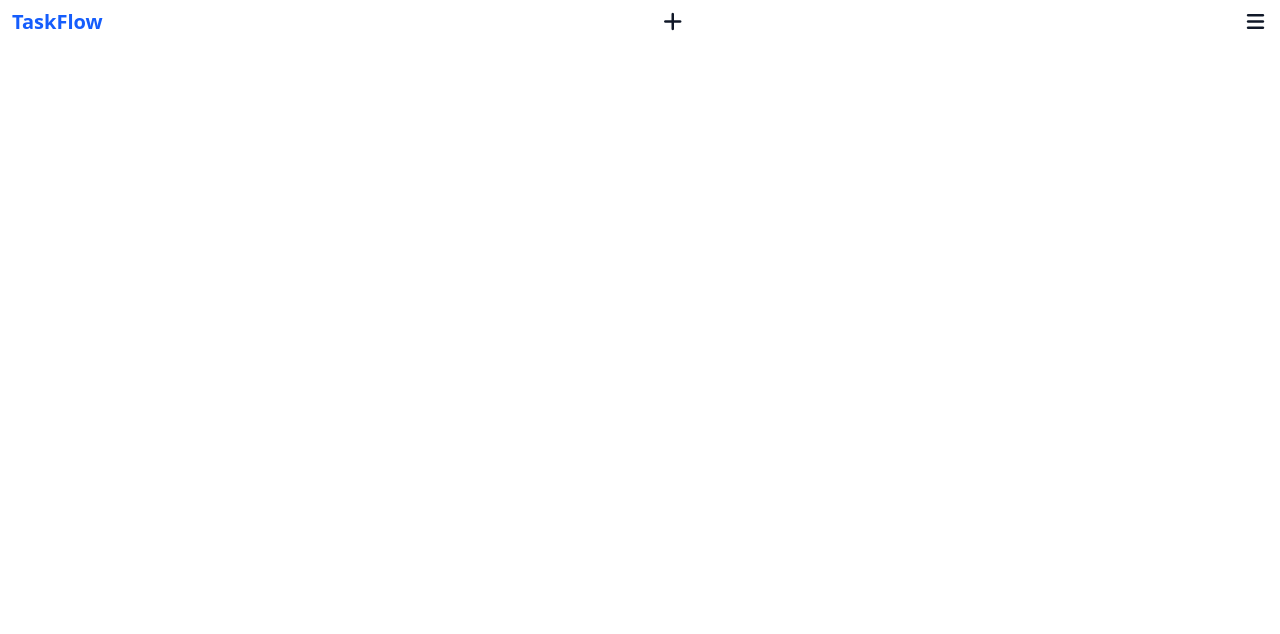
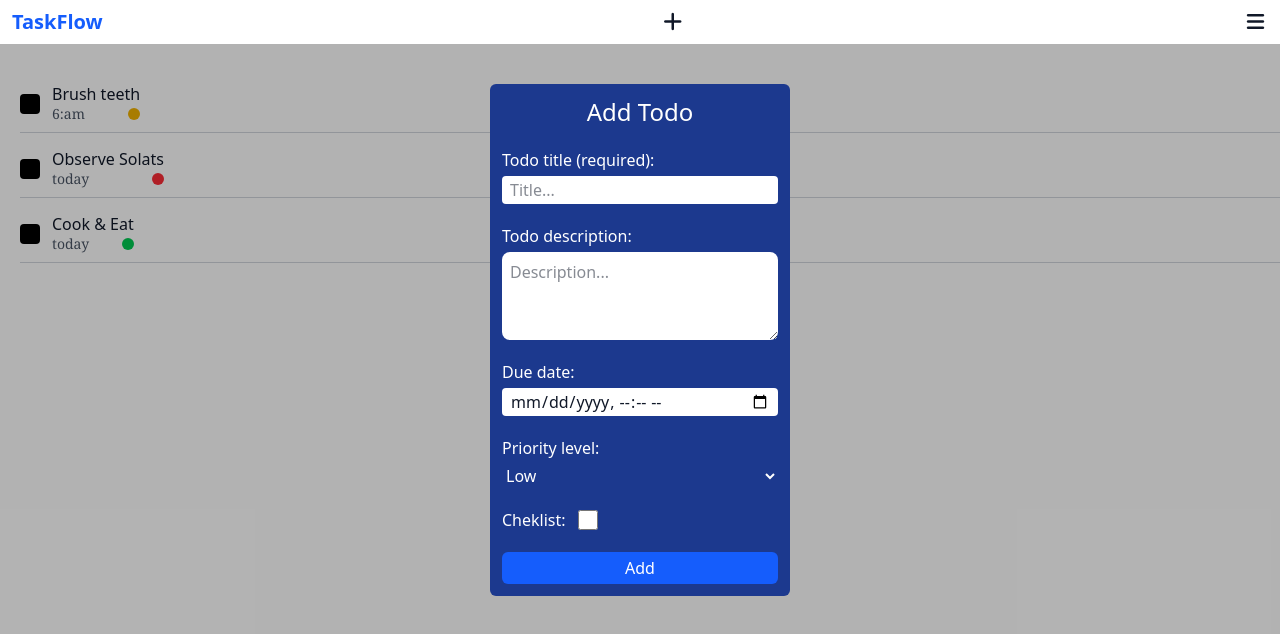
Before and after one commit to YuzStack/41_TodoList-App-2, a website built with webpack: page src/template.html in a window 1280 px wide. Both pictures are taken after a click on the icon 672 px from the left and 22 px from the top of the page. Built offline with nearby package versions, Linux system fonts and the light colour scheme.

Commit message:
Add create todo functionality

```diff
--- a/package.json
+++ b/package.json
@@ -26,5 +26,8 @@
     "webpack": "^5.103.0",
     "webpack-cli": "^6.0.1",
     "webpack-dev-server": "^5.2.2"
+  },
+  "dependencies": {
+    "date-fns": "^4.1.0"
   }
 }
--- a/src/js/controller.js
+++ b/src/js/controller.js
@@ -2,6 +2,9 @@ import '../index.css';
 import * as model from './model';
 import projectsView from './views/projectsView';
 import todosView from './views/todosView';
+import { compareAsc, format } from 'date-fns';
+
+// console.log(format(new Date(todoObj.dueDate), 'yyyy-MM-dd'));
 
 const initDefault = function () {
   const brushTodo = model.createTodo(
@@ -9,7 +12,7 @@ const initDefault = function () {
     'Brush my teeth in the morning',
     '6:am',
     'medium',
-    '❌❌',
+    false,
   );
 
   const solatsTodo = model.createTodo(
@@ -17,15 +20,15 @@ const initDefault = function () {
     'Observe my five daily solats',
     'today',
     'high',
-    '❌❌',
+    false,
   );
 
   const eatTodo = model.createTodo(
     'Cook & Eat',
     'Cook and eat my 3 square meals',
     'today',
-    'medium',
-    '❌❌',
+    'low',
+    false,
   );
 
   const readTodo = model.createTodo(
@@ -33,7 +36,7 @@ const initDefault = function () {
     'Read ECE553 lecture materials',
     new Date(),
     'high',
-    '❌❌',
+    false,
     'Academics',
   );
 
@@ -42,13 +45,13 @@ const initDefault = function () {
     'Attend ECE555 class',
     'Dec 19',
     'medium',
-    '❌❌',
+    false,
     'Academics',
   );
 };
 initDefault();
 
-// console.log(model.state)
+// console.log(model.state);
 
 // const updateTodo = {
 //   title: 'Pray',
@@ -74,8 +77,37 @@ const controlSelectProject = function (projIdx) {
   todosView.renderPreview(todos);
 };
 
+const controlCreateTodo = function (todoObj) {
+  // 1. Create a new todo object in the current project
+  const projectName = model.state.projects[model.state.activeProjIdx].name;
+  model.createTodo(
+    todoObj.title,
+    todoObj.description,
+    todoObj.dueDate,
+    todoObj.priority,
+    todoObj.checklist,
+    projectName,
+  );
+
+  // 2. Get all todos in the current project
+  const todos = model.getTodos();
+
+  // 3. Re-render the todos of the current project
+  todosView.renderPreview(todos);
+};
+
+const controlWindowLoad = function () {
+  // 1. Get all todos in the current project
+  const todos = model.getTodos();
+
+  // 2. Re-render the todos of the current project
+  todosView.renderPreview(todos);
+};
+
 const init = function () {
+  todosView.addHandlerWindowLoad(controlWindowLoad);
   projectsView.addHandlerProjectsDrawer(controlProjDraw);
   projectsView.addHandlerClick(controlSelectProject);
+  todosView.addHandlerCreateTodo(controlCreateTodo);
 };
 init();
--- a/src/js/model.js
+++ b/src/js/model.js
@@ -42,7 +42,7 @@ export const createTodo = function (
   };
 
   todo.toggleChecklist = function () {
-    this.checklist = this.checklist === '❌❌' ? '✅✅' : '❌❌';
+    this.checklist = this.checklist ? false : true;
   };
 
   todo.changePriority = function (newPriority) {
@@ -59,7 +59,7 @@ export const createTodo = function (
   return todo;
 };
 
-export const getTodos = function (projIdx) {
+export const getTodos = function (projIdx = state.activeProjIdx) {
   // Update the active project index
   state.activeProjIdx = projIdx;
 
--- a/src/js/views/todosView.js
+++ b/src/js/views/todosView.js
@@ -1,10 +1,84 @@
 const todosView = (function () {
   const parentEl = document.querySelector('.todos-subcontainer');
 
+  const dialogBox = document.querySelector('.dialog');
+  const createTodoBtn = document.querySelector('.create-todo-btn');
+  const todos = document.querySelector('.todos-subcontainer');
+  const dialogOverlay = document.querySelector('.dialog-overlay');
+  const dialogFormEl = document.querySelector('.dialog-form');
+
+  const todoTitleInpEl = document.querySelector('#todo-title');
+  const todoDesInpEl = document.querySelector('#todo-description');
+  const todoDuedateInpEl = document.querySelector('#due-date');
+  const todoPriorityLvlOptEl = document.querySelector('#priority-level');
+  const todoChecklistInpEl = document.querySelector('#cheklist');
+
+  // Show dialog box
+  createTodoBtn.addEventListener('click', function () {
+    // dialogBox.showModal();
+    dialogBox.classList.remove('opacity-0', 'translate-y-5');
+    dialogBox.classList.replace('-z-10', 'z-8');
+    dialogOverlay.classList.remove('hidden');
+    todoTitleInpEl.focus();
+  });
+
+  todos.addEventListener('click', function (e) {
+    console.log(e.target);
+  });
+
+  const getInputs = function () {
+    // console.log(todoDuedateInpEl.value);
+    return {
+      title: todoTitleInpEl.value,
+      description: todoDesInpEl.value,
+      dueDate: todoDuedateInpEl.value
+        ? new Date(todoDuedateInpEl.value)
+        : new Date(),
+      priority: todoPriorityLvlOptEl.value.toLowerCase(),
+      checklist: todoChecklistInpEl.checked,
+    };
+  };
+
+  const clearInputs = function () {
+    todoTitleInpEl.value = todoDesInpEl.value = todoDuedateInpEl.value = '';
+    todoPriorityLvlOptEl.value = 'Low';
+    todoChecklistInpEl.checked = false;
+  };
+
+  const addHandlerCreateTodo = function (handler) {
+    dialogFormEl.addEventListener('submit', function (e) {
+      e.preventDefault();
+
+      // Get the inputs
+      const todoObj = getInputs();
+
+      // Close dialog box
+      dialogBox.classList.add('opacity-0', 'translate-y-5');
+      dialogBox.classList.replace('z-8', '-z-10');
+      dialogOverlay.classList.add('hidden');
+
+      // Clear the inputs
+      setTimeout(clearInputs, 300);
+
+      handler(todoObj);
+    });
+  };
+
   const generatePreviewMarkup = function (details) {
     return details
-      .map(
-        detail => `
+      .map(detail => {
+        const getPriorityLevel = function () {
+          switch (detail.priority) {
+            case 'high':
+              return 'bg-red-500';
+            case 'medium':
+              return 'bg-yellow-500';
+            case 'low':
+              return 'bg-green-500';
+          }
+        };
+
+        return `
           <div class="todo flex flex-col gap-2">
             <div class="flex items-center gap-3 leading-5">
               <div class="cheklist h-5 w-5 rounded-sm bg-black"></div>
@@ -12,14 +86,14 @@ const todosView = (function () {
                 <p class="todo-title">${detail.title}</p>
                 <div class="flex items-center justify-between gap-2">
                   <p class="dueDate font-serif text-sm text-gray-600">${detail.dueDate}</p>
-                  <div class="priority h-3 w-3 rounded-full ${detail.priority === 'high' ? 'bg-red-500' : 'bg-yellow-500'}"></div>
+                  <div class="priority h-3 w-3 rounded-full ${getPriorityLevel()}"></div>
                 </div>
               </div>
             </div>
             <hr class="text-gray-300" />
           </div>
-        `,
-      )
+        `;
+      })
       .join('');
   };
 
@@ -32,7 +106,11 @@ const todosView = (function () {
     parentEl.insertAdjacentHTML('afterbegin', markup);
   };
 
-  return { renderPreview };
+  const addHandlerWindowLoad = function (handler) {
+    window.addEventListener('load', handler);
+  };
+
+  return { renderPreview, addHandlerCreateTodo, addHandlerWindowLoad };
 })();
 
 export default todosView;
--- a/src/template.html
+++ b/src/template.html
@@ -15,7 +15,7 @@
   <body class="bg-white text-gray-900">
     <header class="flex items-center justify-between px-3 py-2">
       <h1 class="text-xl font-bold text-blue-600">TaskFlow</h1>
-      <i class="add-todo-btn fa-solid fa-plus text-xl"></i>
+      <i class="create-todo-btn fa-solid fa-plus text-xl"></i>
       <i class="proj-draw-btn fa-solid fa-bars text-xl"></i>
       <div
         class="projects-container fixed top-0 left-0 z-10 h-screen w-[175px] -translate-x-full items-baseline bg-gray-900 px-3 py-2 font-bold text-white duration-300 ease-in-out"
@@ -47,6 +47,74 @@
           <hr class="text-gray-300" />
         </div> -->
       </div>
+
+      <!-- Dialog -->
+      <dialog
+        open
+        class="dialog absolute top-[5%] left-0 -z-10 m-auto min-h-[500px] min-w-[300px] translate-y-5 rounded-md bg-blue-900 p-3 text-white opacity-0 duration-300 ease-in-out focus:outline-0"
+      >
+        <h1 class="mb-5 text-center text-2xl">Add Todo</h1>
+        <form method="dialog" class="dialog-form flex flex-col gap-5">
+          <div class="flex flex-col gap-1">
+            <label for="todo-title">Todo title (required):</label>
+            <input
+              type="text"
+              id="todo-title"
+              required
+              class="h-7 rounded-sm bg-white p-2 text-gray-900 focus:outline-0"
+              placeholder="Title..."
+            />
+          </div>
+
+          <div class="flex flex-col gap-1">
+            <label for="todo-description">Todo description:</label>
+            <textarea
+              id="todo-description"
+              rows="3"
+              class="rounded-lg bg-white p-2 text-gray-900 focus:outline-0"
+              placeholder="Description..."
+            ></textarea>
+          </div>
+
+          <div class="flex flex-col gap-1">
+            <label for="due-date">Due date:</label>
+            <input
+              type="datetime-local"
+              id="due-date"
+              class="h-7 rounded-sm bg-white p-2 text-gray-900 focus:outline-0"
+              placeholder="Write something..."
+            />
+          </div>
+
+          <div class="flex flex-col gap-1">
+            <label for="priority-level">Priority level:</label>
+            <select
+              id="priority-level"
+              class="focus:outline-0"
+              id="priority-level"
+            >
+              <option value="Low">Low</option>
+              <option value="Medium">Medium</option>
+              <option value="High">High</option>
+            </select>
+          </div>
+
+          <div class="flex items-center gap-3">
+            <label for="cheklist">Cheklist:</label>
+            <input
+              type="checkbox"
+              id="cheklist"
+              class="h-5 w-5 rounded-sm"
+              placeholder="Write something..."
+            />
+          </div>
+
+          <button class="rounded-md bg-blue-600 px-2 py-1">Add</button>
+        </form>
+      </dialog>
+      <div
+        class="dialog-overlay absolute top-0 left-0 z-5 hidden h-full w-full bg-black/30"
+      ></div>
     </main>
   </body>
 </html>
```
Also changed, not shown: 1 other file.
